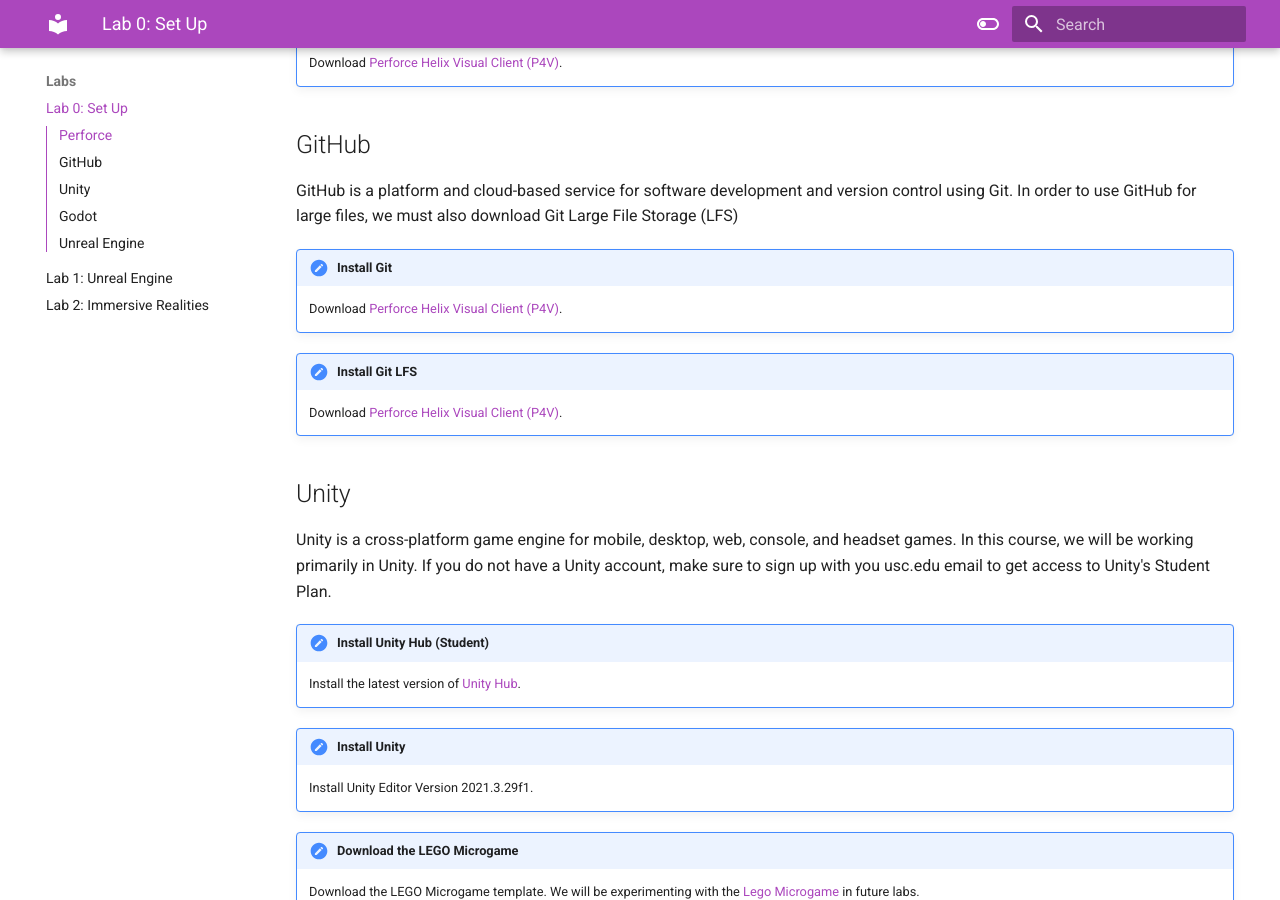
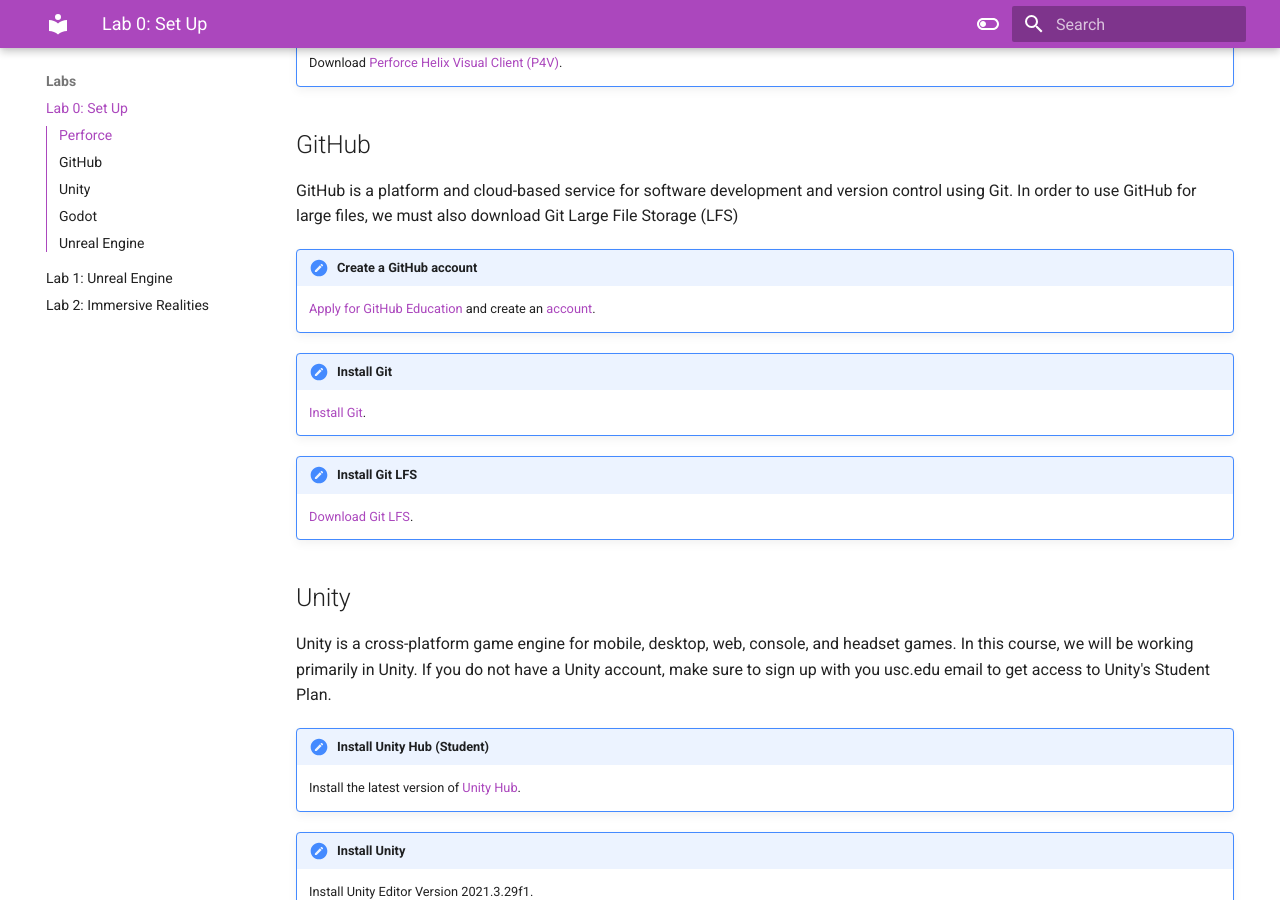
Before and after one commit to usc-ctin583/usc-ctin583.github.io, an MkDocs documentation site: the page built from docs/Labs/lab0.md, in a window 1280 px wide and 900 px high, scrolled down 438 px. Built offline with MkDocs 1.6.1 and Material for MkDocs 9.7.7, drawn with Linux system fonts in a browser that asks for light colours.

Commit message:
edit typo

```diff
--- a/docs/Labs/lab0.md
+++ b/docs/Labs/lab0.md
@@ -12,13 +12,17 @@ Perforce is known for its roots with version control. However, Perforce as a who
 ## GitHub
 GitHub is a platform and cloud-based service for software development and version control using Git. In order to use GitHub for large files, we must also download Git Large File Storage (LFS)
 
+!!! note "Create a GitHub account"
+
+    [Apply for GitHub Education](https://education.github.com/) and create an [account](https://github.com/).
+
 !!! note "Install Git"
 
-    Download [Perforce Helix Visual Client (P4V)](https://www.perforce.com/downloads/helix-visual-client-p4v).
+    [Install Git](https://git-scm.com/).
 
 !!! note "Install Git LFS"
 
-    Download [Perforce Helix Visual Client (P4V)](https://www.perforce.com/downloads/helix-visual-client-p4v).
+    [Download Git LFS](https://git-lfs.com/).
 
 ## Unity
 Unity is a cross-platform game engine for mobile, desktop, web, console, and headset games. In this course, we will be working primarily in Unity. If you do not have a Unity account, make sure to sign up with you usc.edu email to get access to Unity's Student Plan.
```
